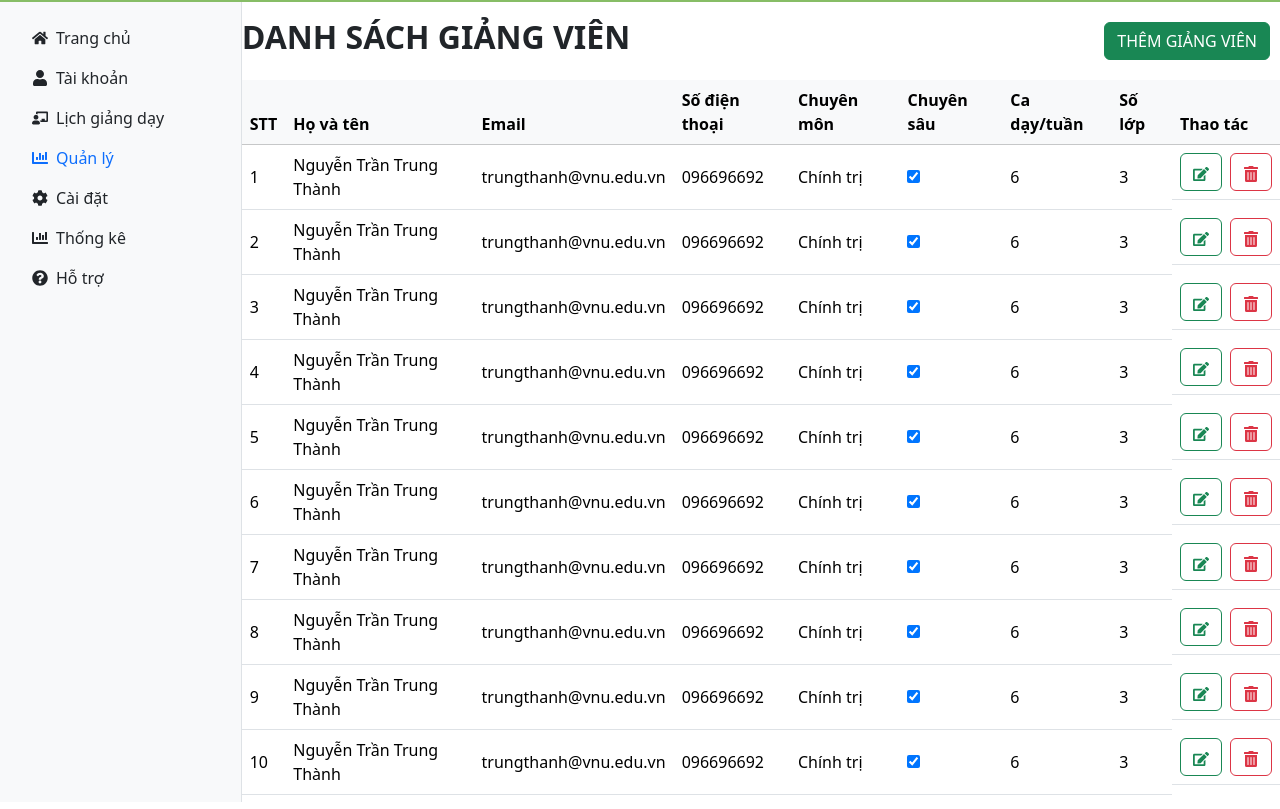
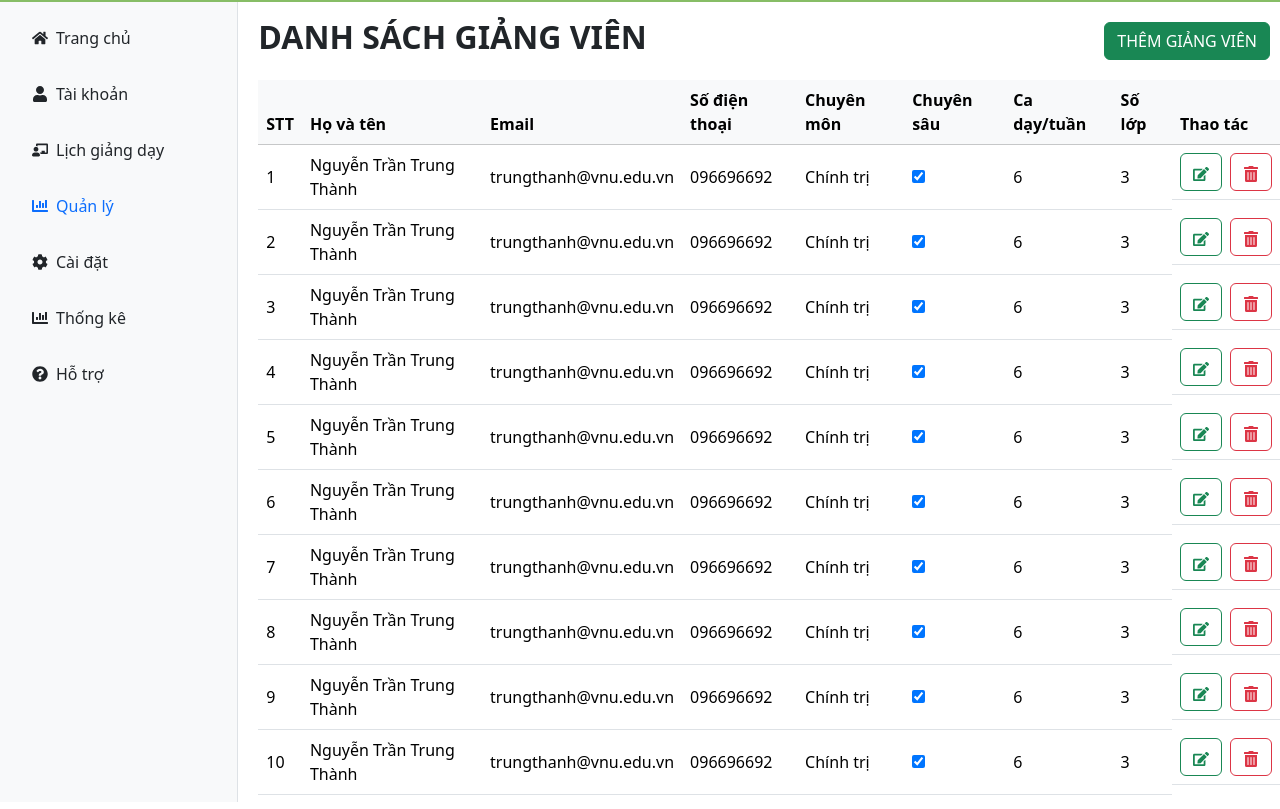
Before and after one commit to vthnhtng/hola-scheduler, a Next.js app: page / in a window 1280 px wide. Shown: the part 148-957 px from the top of the page. Built offline with nearby package versions, Linux system fonts and the light colour scheme.

Commit message:
Add Pagination

```diff
--- a/app/components/Grid.tsx
+++ b/app/components/Grid.tsx
@@ -60,7 +60,8 @@ function Grid({ objectName, attributes, gridData }: GridProps) {
         <div
             className="d-flex flex-column"
             style={{
-                width: 'calc(100% - 200px)'
+                width: 'calc(100% - 200px)',
+                marginLeft: "20px" //khoiph - Add left margin to grid
             }}
         >
             <div className="d-flex justify-content-between align-items-center mb-3 mt-3">
--- /dev/null
+++ b/app/components/Pagination.tsx
@@ -0,0 +1,46 @@
+import React from "react";
+
+interface PaginationProps {
+    currentPage: number;
+    totalPages: number;
+    onPageChange: (page: number) => void;
+}
+
+const Pagination: React.FC<PaginationProps> = ({ currentPage, totalPages, onPageChange }) => {
+    const handlePageChange = (page: number) => {
+        if (page >= 1 && page <= totalPages) {
+            onPageChange(page);
+        }
+    };
+
+    return (
+        <nav aria-label="Page navigation">
+            <ul className="pagination justify-content-center align-items-center">
+
+                <li className={`page-item ${currentPage === 1 ? "disabled" : ""}`}>
+                    <button className="page-link" onClick={() => handlePageChange(currentPage - 1)} aria-label="Previous">
+                        <span aria-hidden="true">&laquo;</span>
+                    </button>
+                </li>
+
+
+                {Array.from({ length: totalPages }, (_, i) => i + 1).map((page) => (
+                    <li key={page} className={`page-item ${currentPage === page ? "active" : ""}`}>
+                        <button className="page-link" onClick={() => handlePageChange(page)}>
+                            {page}
+                        </button>
+                    </li>
+                ))}
+
+
+                <li className={`page-item ${currentPage === totalPages ? "disabled" : ""}`}>
+                    <button className="page-link" onClick={() => handlePageChange(currentPage + 1)} aria-label="Next">
+                        <span aria-hidden="true">&raquo;</span>
+                    </button>
+                </li>
+            </ul>
+        </nav>
+    );
+};
+
+export default Pagination;
--- a/app/components/SideBar.tsx
+++ b/app/components/SideBar.tsx
@@ -8,37 +8,37 @@ function SideBar() {
   return (
     <div className="d-flex flex-column bg-light vh-100 p-3 border-end" style={{ width: "250px" }}>
       <ul className="nav flex-column">
-        <li className="nav-item">
+        <li className="nav-item mb-3">
           <a
             href="#"
-            className={`nav-link d-flex align-items-center ${activeItem === "Trang chủ" ? "active text-primary fw-bold" : "text-dark"}`}
+            className={`nav-link d-flex align-items-center py-2 rounded ${activeItem === "Trang chủ" ? "active text-primary fw-bold" : "text-dark"}`}
             onClick={() => setActiveItem("Trang chủ")}
           >
             <FaHome className="me-2" /> Trang chủ
           </a>
         </li>
 
-        <li className="nav-item">
+        <li className="nav-item mb-3">
           <a
             href="#"
-            className={`nav-link d-flex align-items-center ${activeItem === "Tài khoản" ? "active text-primary fw-bold" : "text-dark"}`}
+            className={`nav-link d-flex align-items-center py-2 rounded ${activeItem === "Tài khoản" ? "active text-primary fw-bold" : "text-dark"}`}
             onClick={() => setActiveItem("Tài khoản")}
           >
             <FaUser className="me-2" /> Tài khoản
           </a>
         </li>
 
-        <li className="nav-item">
+        <li className="nav-item mb-3">
           <a
             href="#"
-            className={`nav-link d-flex align-items-center ${activeItem === "Lịch giảng dạy" ? "active text-primary fw-bold" : "text-dark"}`}
+            className={`nav-link d-flex align-items-center py-2 rounded ${activeItem === "Lịch giảng dạy" ? "active text-primary fw-bold" : "text-dark"}`}
             onClick={() => setActiveItem("Lịch giảng dạy")}
           >
             <FaChalkboardTeacher className="me-2" /> Lịch giảng dạy
           </a>
         </li>
 
-        <li className="nav-item">
+        <li className="nav-item mb-3">
           <button
             className="btn text-start nav-link d-flex align-items-center w-100"
             onClick={() => setOpenManage(!openManage)}
@@ -78,30 +78,30 @@ function SideBar() {
           )}
         </li>
 
-        <li className="nav-item">
+        <li className="nav-item mb-3">
           <a
             href="#"
-            className={`nav-link d-flex align-items-center ${activeItem === "Cài đặt" ? "active text-primary fw-bold" : "text-dark"}`}
+            className={`nav-link d-flex align-items-center py-2 rounded ${activeItem === "Cài đặt" ? "active text-primary fw-bold" : "text-dark"}`}
             onClick={() => setActiveItem("Cài đặt")}
           >
             <FaCog className="me-2" /> Cài đặt
           </a>
         </li>
 
-        <li className="nav-item">
+        <li className="nav-item mb-3">
           <a
             href="#"
-            className={`nav-link d-flex align-items-center ${activeItem === "Thống kê" ? "active text-primary fw-bold" : "text-dark"}`}
+            className={`nav-link d-flex align-items-center py-2 rounded ${activeItem === "Thống kê" ? "active text-primary fw-bold" : "text-dark"}`}
             onClick={() => setActiveItem("Thống kê")}
           >
             <FaChartBar className="me-2" /> Thống kê
           </a>
         </li>
 
-        <li className="nav-item">
+        <li className="nav-item mb-3">
           <a
             href="#"
-            className={`nav-link d-flex align-items-center ${activeItem === "Hỗ trợ" ? "active text-primary fw-bold" : "text-dark"}`}
+            className={`nav-link d-flex align-items-center py-2 rounded ${activeItem === "Hỗ trợ" ? "active text-primary fw-bold" : "text-dark"}`}
             onClick={() => setActiveItem("Hỗ trợ")}
           >
             <FaQuestionCircle className="me-2" /> Hỗ trợ
--- a/app/pages/Login.tsx
+++ b/app/pages/Login.tsx
@@ -9,7 +9,6 @@ function Login() {
     <>
       <Header />
       <main className="container-fluid bg-light content">
-        {/* Header Section */}
         <div className="row justify-content-center mt-5">
           <div className="col-md-4">
             <div className="card p-4 card-container shadow-sm">
--- a/app/pages/TeacherCRUD.tsx
+++ b/app/pages/TeacherCRUD.tsx
@@ -1,8 +1,10 @@
 'use client';
+import React, { useState } from "react"; //khoiph - Using state for pagination
 import Header from '../components/Header'
 import SideBar from '../components/SideBar'
 import Grid from '../components/Grid'
 import Footer from '../components/Footer'
+import Pagination from '../components/Pagination'
 
 import { ObjectAttribute } from '../types/ObjectAttribute';
 import avatar from '../assets/avatar/avatar.jpg';
@@ -37,6 +39,10 @@ function TeacherCRUD() {
         teacherRows.push(...teachers);
     }
 
+    //khoiph - Pagination
+    const [currentPage, setCurrentPage] = useState(1);
+    const totalPages = 3; //
+
 	return (
 		<>
 			<Header />
@@ -48,6 +54,7 @@ function TeacherCRUD() {
 					gridData={teacherRows}
 				/>
 			</main>
+            <Pagination currentPage={currentPage} totalPages={totalPages} onPageChange={setCurrentPage} />
             <Footer/>
 		</>
 	)
```
